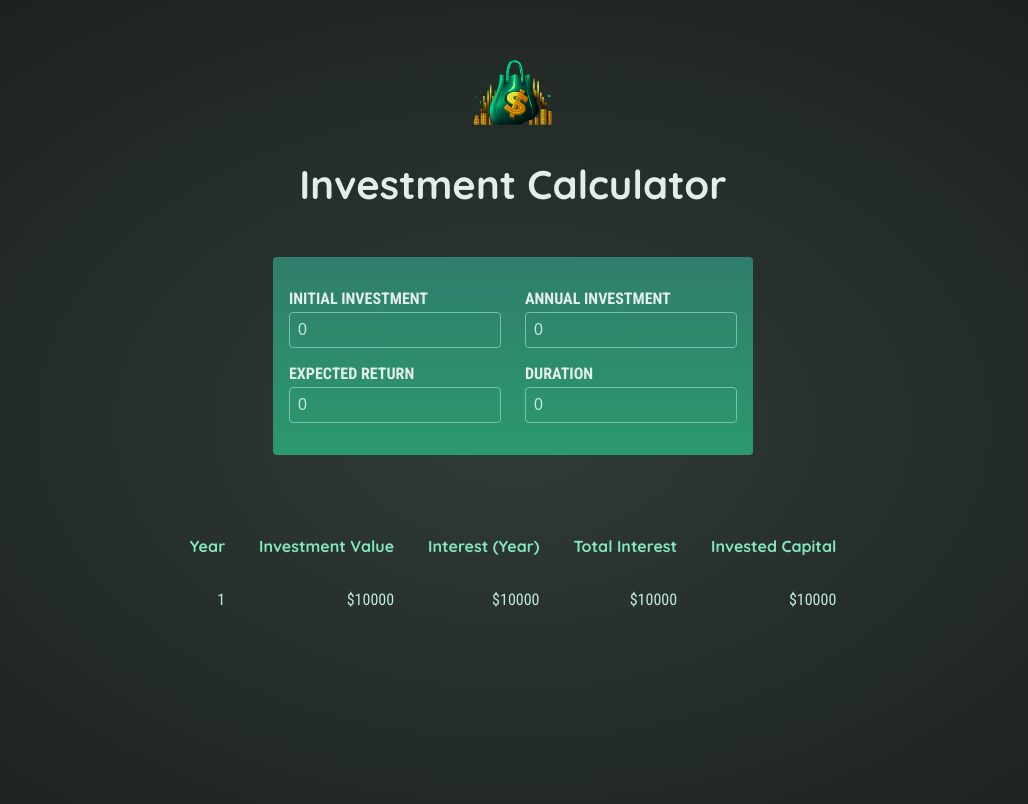
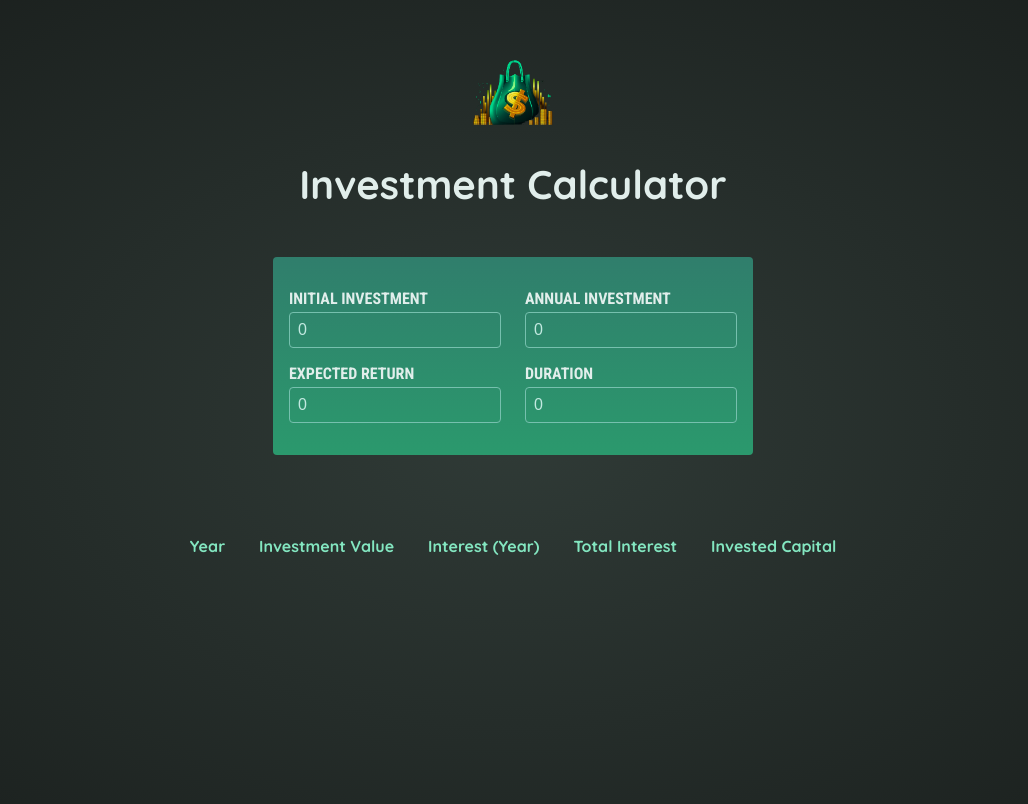
Before and after one commit to DariaAleshina/investment-calculator, a React (Vite) app: page / in a window 1280 px wide. Shown: the top 804 px of the page, without its empty margins (127-1155 px from the left). Built offline with nearby package versions, Linux system fonts and the light colour scheme.

Commit message:
table output added

```diff
--- a/src/App.jsx
+++ b/src/App.jsx
@@ -15,8 +15,10 @@ const INITIAL_STATE = {
 };
 function App() {
   const [state, setStateUpdate] = useState(INITIAL_STATE);
+
   const handleInputChange = function (field, value) {
     console.log(field, value);
+    if (value < 0) return;
     setStateUpdate(prevState => {
       const newInput = { ...prevState.input, [field]: value };
       console.log(newInput);
@@ -37,7 +39,7 @@ function App() {
         initialInput={state.input}
         onInputChange={handleInputChange}
       />
-      <OutputTable tableData={state.table} />
+      <OutputTable tableData={state.table} initialInput={state.input} />
     </>
   );
 }
--- a/src/components/OutputTable.jsx
+++ b/src/components/OutputTable.jsx
@@ -1,4 +1,8 @@
-export default function OutputTable() {
+import { formatter } from '../util/investment';
+
+export default function OutputTable({ tableData, initialInput }) {
+  const { initialInvestment } = initialInput;
+
   return (
     <table id="result">
       <thead>
@@ -11,13 +15,20 @@ export default function OutputTable() {
         </tr>
       </thead>
       <tbody>
-        <tr>
-          <td>1</td>
-          <td>$10000</td>
-          <td>$10000</td>
-          <td>$10000</td>
-          <td>$10000</td>
-        </tr>
+        {tableData.map(row => {
+          const { year, interest, valueEndOfYear, annualInvestment } = row;
+          const investedCapital = initialInvestment + annualInvestment * year;
+
+          return (
+            <tr key={year}>
+              <td>{year}</td>
+              <td>{formatter.format(valueEndOfYear)}</td>
+              <td>{formatter.format(interest)}</td>
+              <td>{formatter.format(valueEndOfYear - investedCapital)}</td>
+              <td>{formatter.format(investedCapital)}</td>
+            </tr>
+          );
+        })}
       </tbody>
     </table>
   );
```
